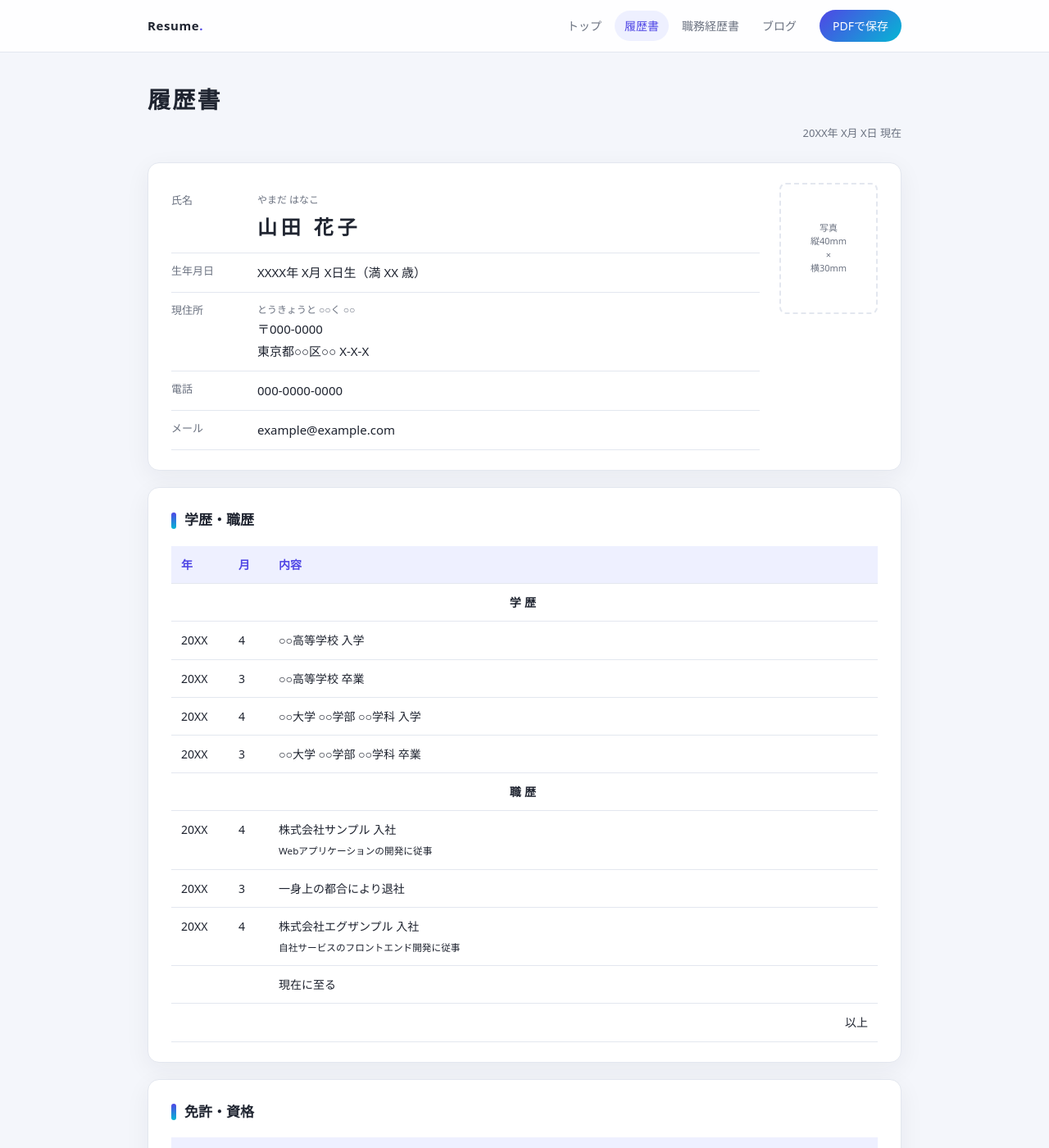
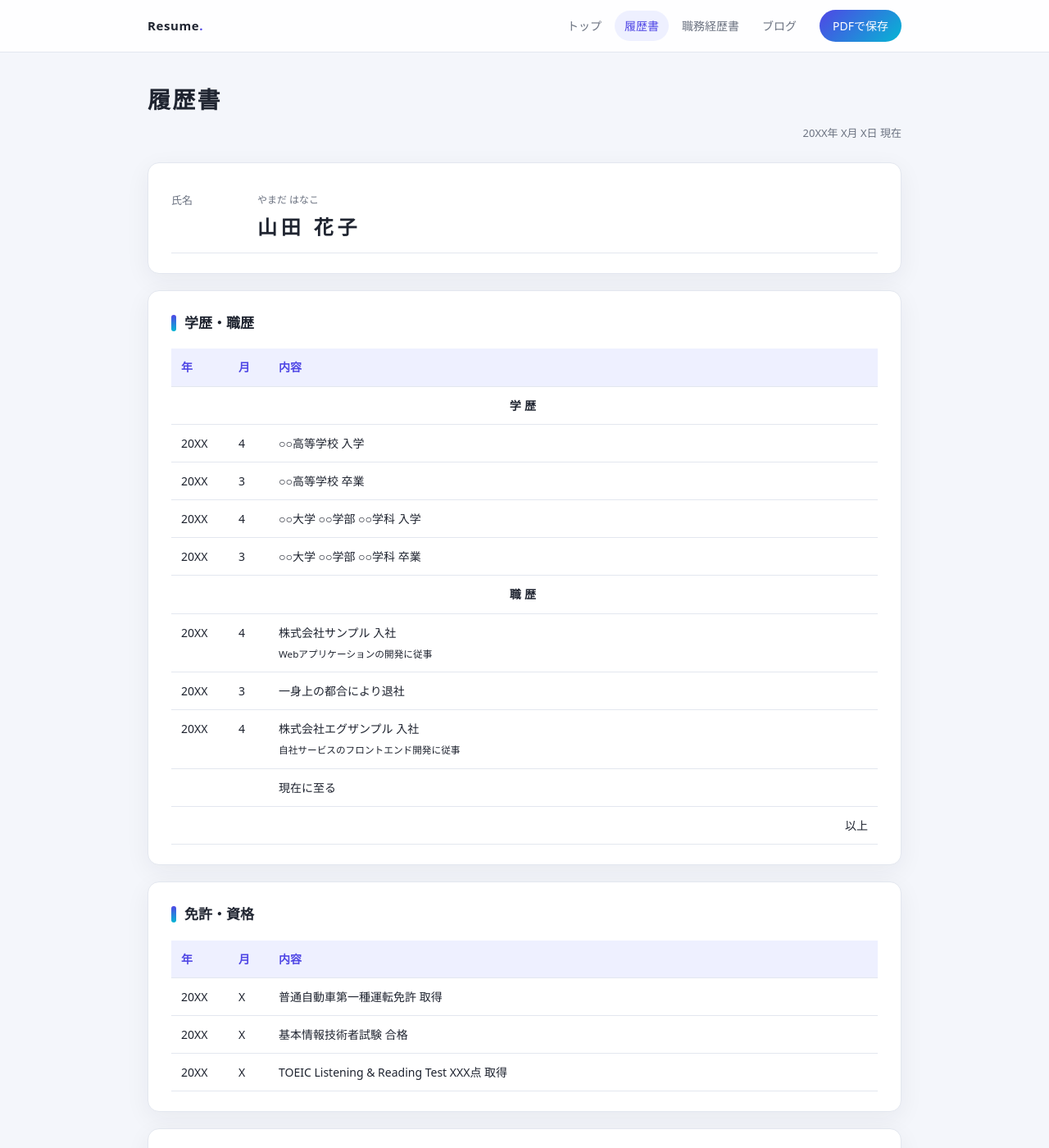
Before and after one commit to kashiwagi-rena/kashiwagi-rena.github.io, a Jekyll site: the page rirekisho.html, which Jekyll copies as it is, in a window 1280 px wide and 1400 px high. Shown: the whole window at 82% size. Built offline with Jekyll 4.4.1, drawn with Linux system fonts in a browser that asks for light colours.

Commit message:
履歴書の基本情報を氏名のみに変更
生年月日・現住所・電話・メール・写真枠を公開版から削除

Co-Authored-By: Claude Opus 5.5 <noreply@anthropic.com>
Claude-Session: https://claude.ai/code/session_01RAMWhBzsn6pgDjwc2nsQKZ

```diff
--- a/css/style.css
+++ b/css/style.css
@@ -266,6 +266,9 @@ a {
   font-weight: 700;
   letter-spacing: 0.2em;
 }
+.profile--name-only {
+  grid-template-columns: 1fr; /* 写真枠がないので1列にする */
+}
 .photo-box {
   width: 120px;
   height: 160px; /* 履歴書写真の標準サイズ 縦40mm×横30mm と同じ比率 */
--- a/rirekisho.html
+++ b/rirekisho.html
@@ -31,26 +31,15 @@
 
     <!-- ===== 基本情報 ===== -->
     <!-- ⚠️ 実際の値は公開リポジトリに書かず、手元のファイルでだけ入力すること -->
-    <section class="card profile">
+    <!-- 公開版は氏名だけ。提出用は private/ のコピーで、生年月日・現住所・電話・メール・写真を追加する -->
+    <section class="card profile profile--name-only">
       <dl>
         <dt>氏名</dt>
         <dd>
           <div class="furigana">やまだ はなこ</div>
           <div class="name">山田 花子</div>
         </dd>
-        <dt>生年月日</dt>
-        <dd>XXXX年 X月 X日生（満 XX 歳）</dd>
-        <dt>現住所</dt>
-        <dd>
-          <div class="furigana">とうきょうと ○○く ○○</div>
-          〒000-0000<br>東京都○○区○○ X-X-X
-        </dd>
-        <dt>電話</dt>
-        <dd>000-0000-0000</dd>
-        <dt>メール</dt>
-        <dd>example@example.com</dd>
       </dl>
-      <div class="photo-box">写真<br>縦40mm<br>×<br>横30mm</div>
     </section>
 
     <!-- ===== 学歴・職歴 ===== -->
```
